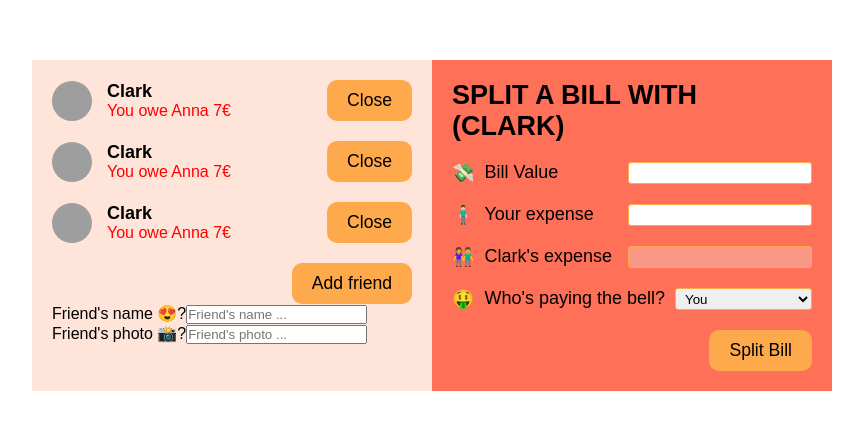
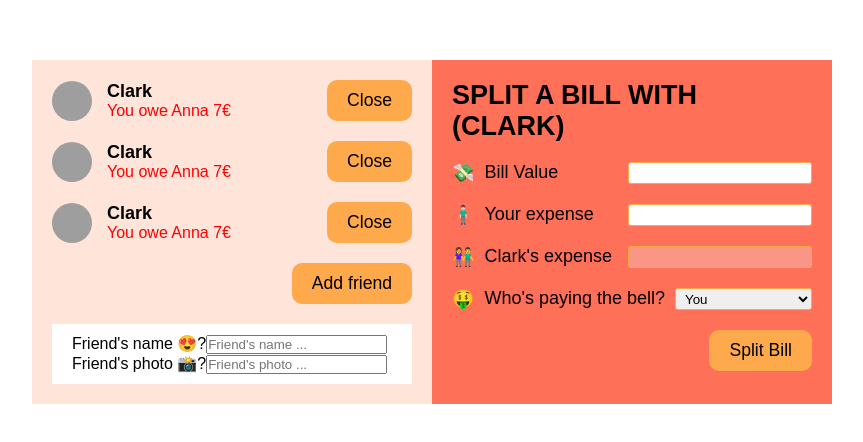
Before and after one commit to MoomenEltelbany/eat-n-split, a React (Create React App) app in the folder eat-n-split/: page / in a window 1280 px wide. Shown: the part 140-582 px from the top of the page, without its empty margins (208-1071 px from the left). Built offline with nearby package versions, Linux system fonts and the light colour scheme; grey boxes are pictures that could not be loaded.

Commit message:
Update App.css

```diff
--- a/eat-n-split/src/App.css
+++ b/eat-n-split/src/App.css
@@ -43,6 +43,12 @@ body {
                 color: red;
             }
         }
+    }
+
+    form {
+        margin-top: 20px;
+        padding: 10px 20px;
+        background-color: white;
     }
 }
 
```
